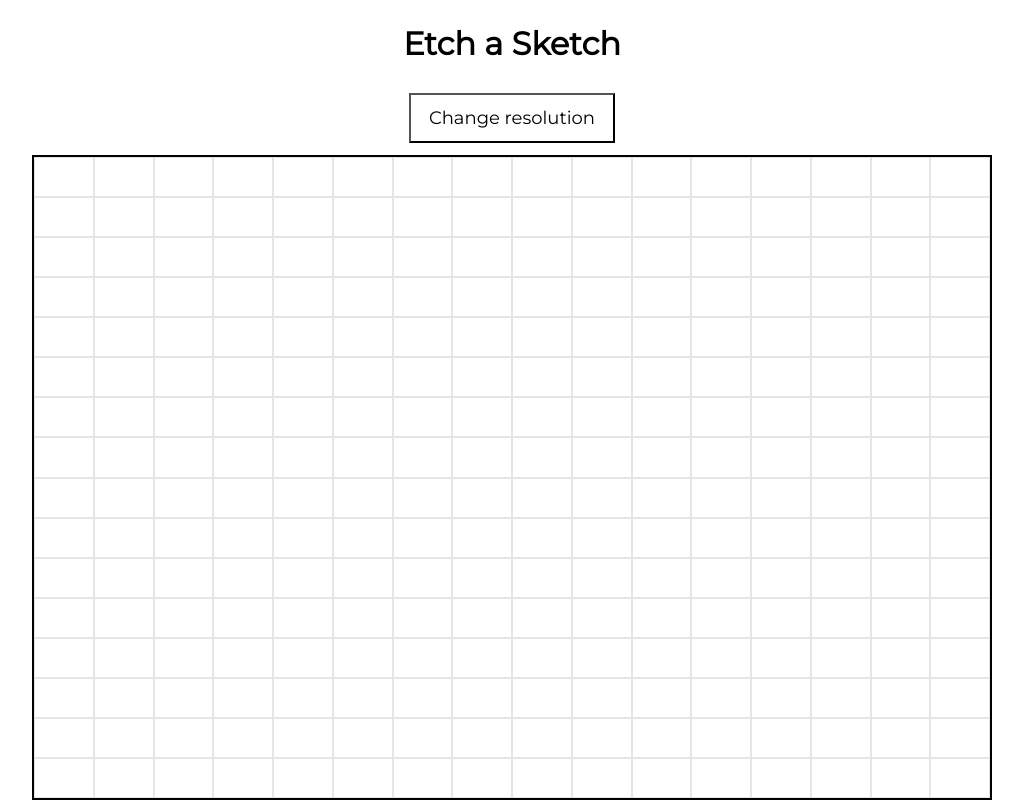
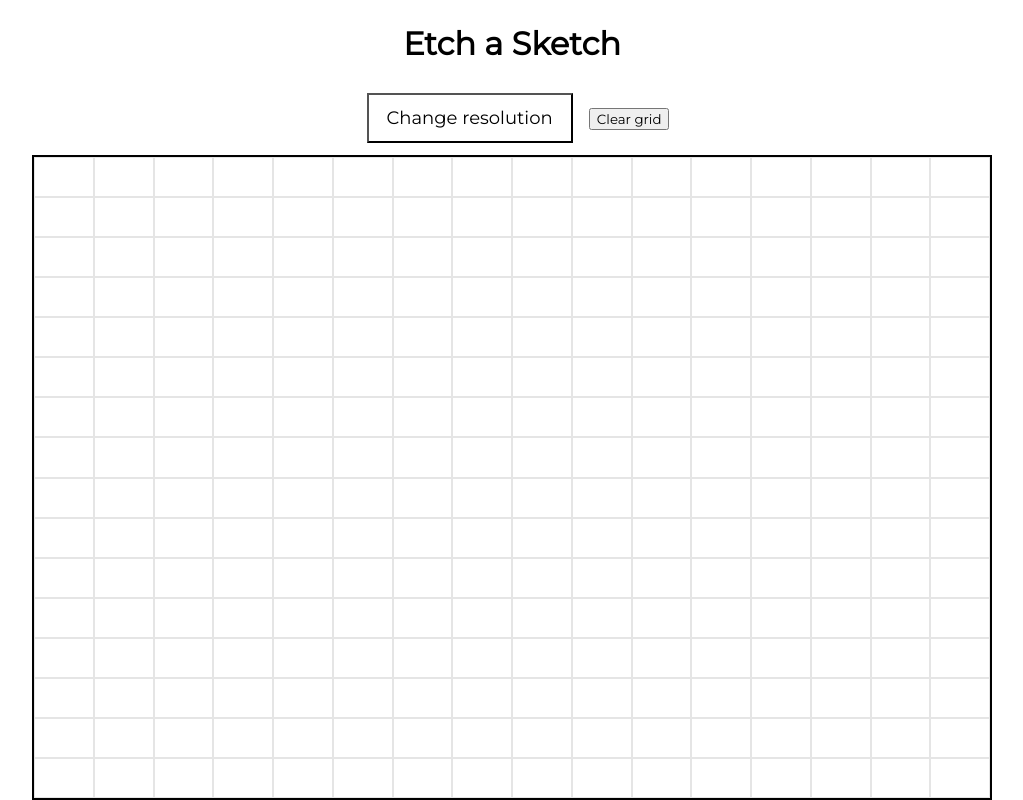
Before and after one commit to R3ndrex/Etch-a-Sketch, a plain HTML site: page index.html in a window 1280 px wide. Shown: the whole page, without its empty margins (128-1151 px from the left). Drawn offline with Linux system fonts and the light colour scheme.

Commit message:
Add button container and clear button

```diff
--- a/index.html
+++ b/index.html
@@ -13,7 +13,10 @@
     </head>
     <body>
         <h1>Etch a Sketch</h1>
-        <button class="change-resolution">Change resolution</button>
+        <div class="button-container">
+            <button class="change-resolution">Change resolution</button>
+            <button class="clear-button">Clear grid</button>
+        </div>
         <div class="container"></div>
     </body>
 </html>
```
